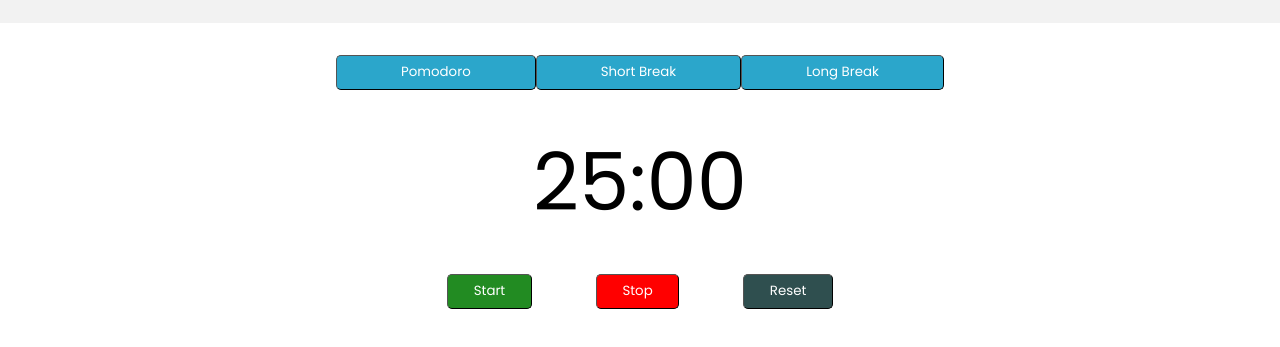
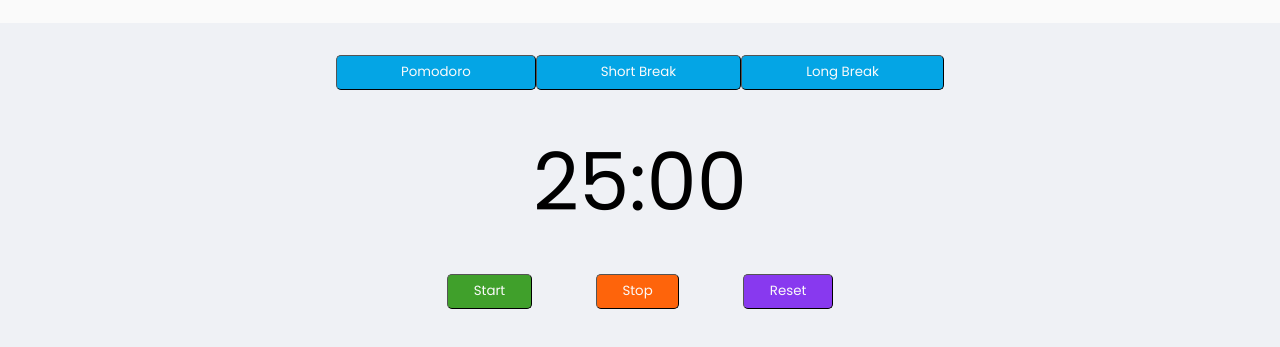
Before and after one commit to RyanTurner02/pomodoro, a plain HTML site: page index.html in a window 1280 px wide. Shown: the part 77-424 px from the top of the page. Drawn offline with Linux system fonts and the light colour scheme.

Commit message:
Update colors for light mode

```diff
--- a/css/styles.css
+++ b/css/styles.css
@@ -4,9 +4,13 @@
     font-family: 'Poppins', sans-serif;
 }
 
+body {
+    background-color: #EFF1F5;
+}
+
 .header {
     display: flex;
-    background-color: #F2F2F2;
+    background-color: #FAFAFA;
     min-height: 100px;
     justify-content: space-evenly;
     align-items: center;
@@ -50,8 +54,8 @@
 }
 
 #pomodoro-buttons button {
-    color: white;
-    background-color: #2BA6CB;
+    color: #FAFAFA;
+    background-color: #04A5E5;
     padding-top: 0.5%;
     padding-bottom: 0.5%;
     padding-left: 5%;
@@ -59,7 +63,7 @@
 }
 
 #control-buttons button {
-    color: white;
+    color: #FAFAFA;
     padding-top: 0.5%;
     padding-bottom: 0.5%;
     padding-left: 2%;
@@ -77,15 +81,15 @@
 }
 
 #start-button {
-    background-color: forestgreen;
+    background-color: #40A02B;
 }
 
 #stop-button {
-    background-color: red;
+    background-color: #FE640B;
 }
 
 #reset-button {
-    background-color: darkslategray;
+    background-color: #8839EF;
 }
 
 #timer {
```
